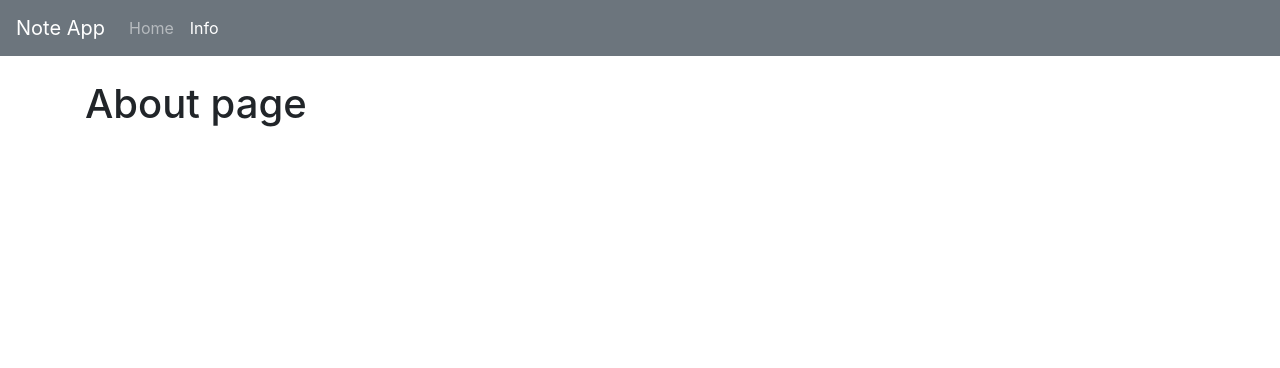
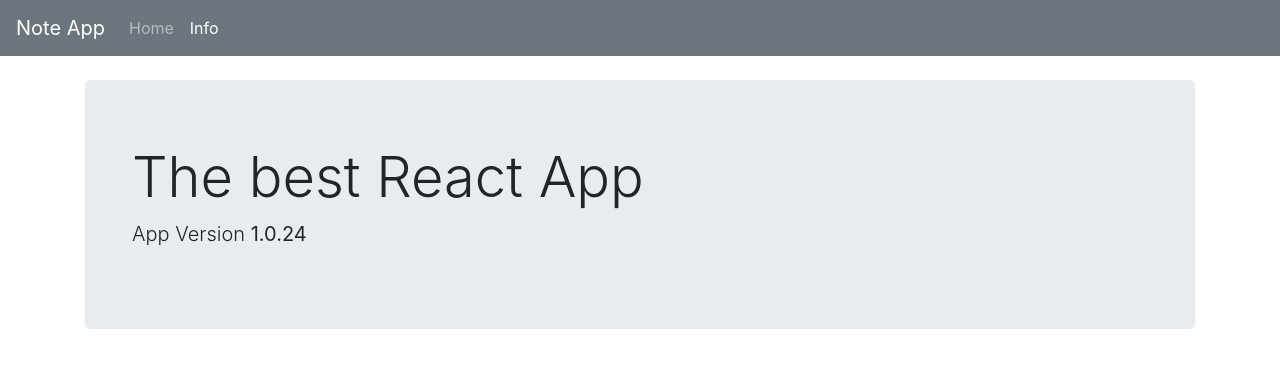
Before and after one commit to elis-11/app-5, a React (Create React App) app: page /about in a window 1280 px wide. Shown: the top 368 px of the page. Built offline with nearby package versions, Linux system fonts and the light colour scheme.

Commit message:
added info to the About.js

```diff
--- a/src/pages/About.js
+++ b/src/pages/About.js
@@ -1,9 +1,11 @@
-import React, {Fragment} from 'react'
+import React from 'react'
 
-export const About = () => {
-    return (
-        <Fragment>
-            <h1>About page</h1>
-        </Fragment>
+export const About = () => (
+<div class="jumbotron ">
+  <div class="container">
+    <h1 class="display-4">The best React App</h1>
+    <p class="lead">App Version <strong>1.0.24</strong>
+    </p>
+  </div>
+</div>
     )
-}
```
